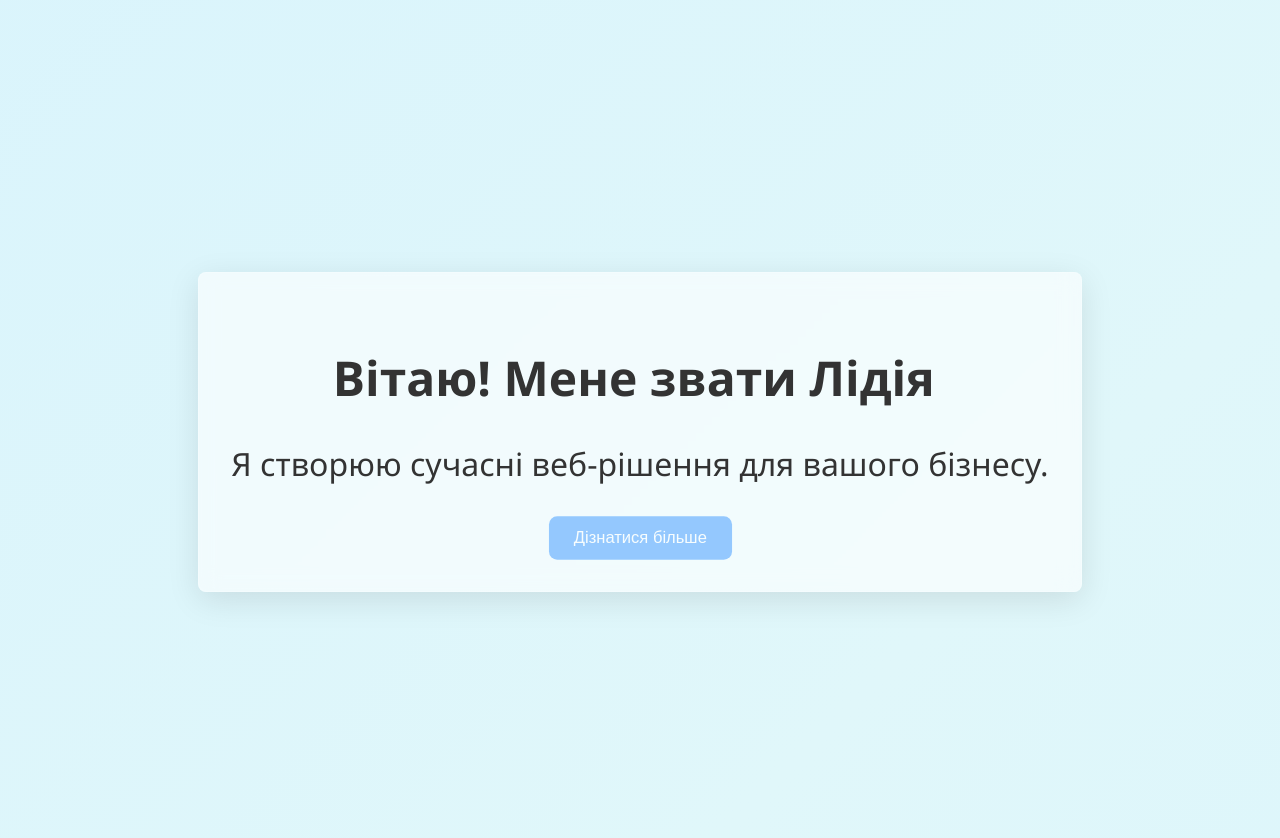
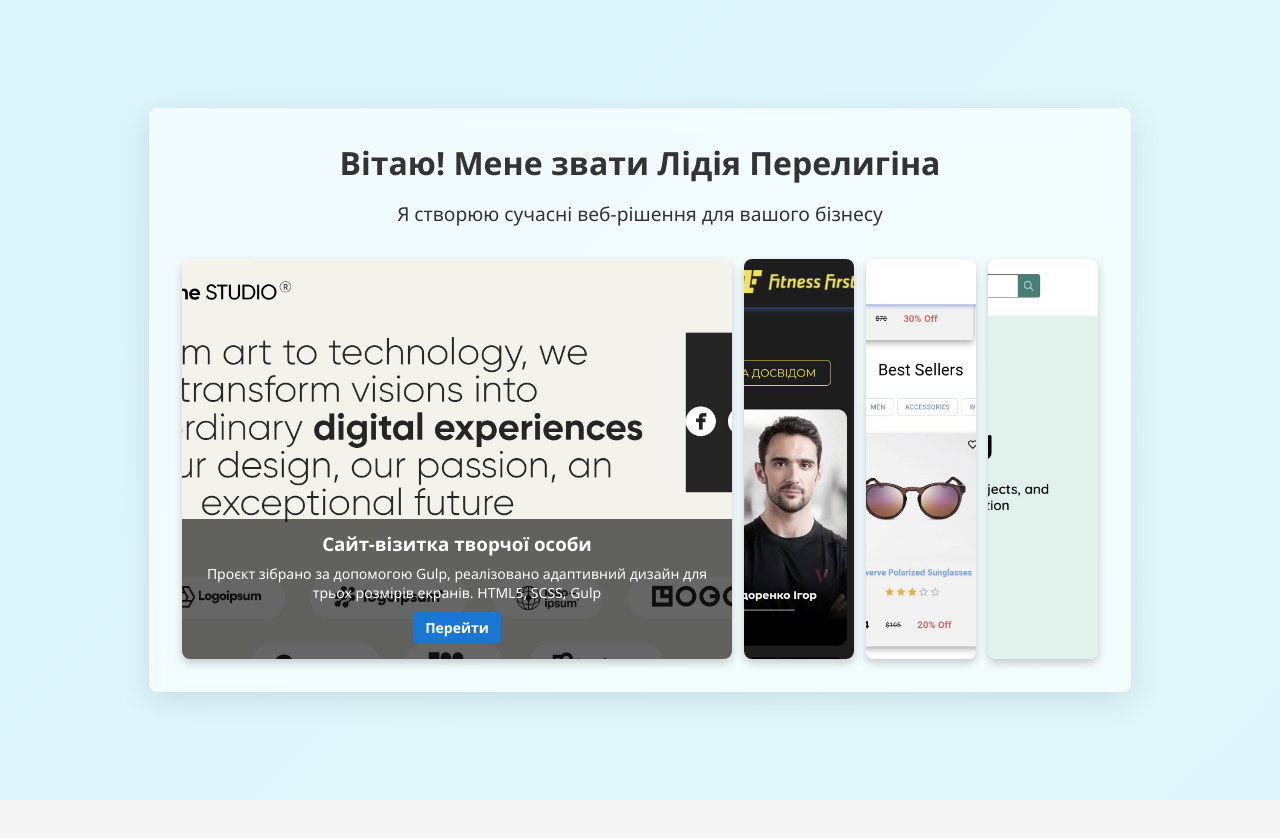
Before and after one commit to LidiiaPN/hero-animation-page, a React (Vite) app: page / in a window 1280 px wide. Shown: the top 838 px of the page. After the commit the page ends 800 px from the top, so only its background shows below. Built offline with nearby package versions, Linux system fonts and the light colour scheme.

Commit message:
додано акордеон з карток

```diff
--- a/package.json
+++ b/package.json
@@ -12,6 +12,10 @@
     "preview": "vite preview"
   },
   "dependencies": {
+    "@emotion/react": "^11.14.0",
+    "@emotion/styled": "^11.14.0",
+    "@mui/icons-material": "^7.1.0",
+    "@mui/material": "^7.1.0",
     "axios": "^1.8.4",
     "framer-motion": "^12.7.3",
     "prop-types": "^15.8.1",
--- a/src/components/HeroSection.jsx
+++ b/src/components/HeroSection.jsx
@@ -1,123 +1,50 @@
-/*import { motion } from 'framer-motion';
-
-export default function HeroSection() {
-  return (
-    <section className="hero">
-      <motion.h1
-        initial={{ opacity: 0, y: -50 }}
-        animate={{ opacity: 1, y: 0 }}
-        transition={{ duration: 0.8 }}
-      >
-        Вітаю! Мене звати Лідія
-      </motion.h1>
-
-      <motion.p
-        initial={{ opacity: 0, y: 30 }}
-        animate={{ opacity: 1, y: 0 }}
-        transition={{ duration: 1, delay: 0.3 }}
-      >
-        Я створюю сучасні веб-рішення для вашого бізнесу.
-      </motion.p>
-
-      <motion.button
-        initial={{ opacity: 0, scale: 0.8 }}
-        animate={{ opacity: 1, scale: 1 }}
-        transition={{ duration: 0.6, delay: 0.6 }}
-      >
-        Дізнатися більше
-      </motion.button>
-    </section>
-  );
-}*/
-/*
+import { useState } from 'react';
 import { motion } from 'framer-motion';
 
 export default function HeroSection() {
-  const title = 'Вітаю! Мене звати Лідія ';
+  const [activeIndex, setActiveIndex] = useState(0);
 
-  return (
-    <section className="hero">
-       <div className="glass-box">
-      <motion.h1
-        initial={{ opacity: 0 }}
-        animate={{ opacity: 1 }}
-        transition={{ duration: 1 }}
-      >
-        {title.split('').map((char, index) => (
-          <motion.span
-            key={index}
-            initial={{ opacity: 0, y: 20 }}
-            animate={{ opacity: 1, y: 0 }}
-            transition={{ delay: index * 0.05 }}
-            style={{ display: 'inline-block', whiteSpace: 'pre' }}
-  >
-    {char === ' ' ? '\u00A0' : char}
-
-          </motion.span>
-        ))}
-      </motion.h1>
-
-      <motion.p
-        initial={{ opacity: 0, y: 30 }}
-        animate={{ opacity: 1, y: 0 }}
-        transition={{ duration: 1, delay: 0.3 }}
-      >
-        Я створюю сучасні веб-рішення для вашого бізнесу.
-      </motion.p>
-
-      <motion.button
-        initial={{ opacity: 0, scale: 0.8 }}
-        animate={{ opacity: 1, scale: [1, 1.05, 1] }}
-        transition={{
-          duration: 1.5,
-          delay: 0.6,
-          repeat: Infinity,
-          repeatType: 'loop',
-        }}
-      >
-        Дізнатися більше
-      </motion.button>
-      </div>
-    </section>
-  );
-}
-*/
-import { motion } from 'framer-motion';
-
-export default function HeroSection() {
-  const title = 'Вітаю! Мене звати Лідія ';
+  const title = 'Вітаю! Мене звати Лідія Перелигіна';
 
   const projects = [
     {
       url: 'https://step-project2-f47290.gitlab.io/',
-      img: '/images/diane-project.jpg',
-      alt: 'Step Project',
+      img: './images/diane-project.jpg',
+      position: 'bottom',
+      alt: 'Сайт-візитка творчої особи',
+      description: 'Проєкт зібрано за допомогою Gulp, реалізовано адаптивний дизайн для трьох розмірів екранів. HTML5, SCSS, Gulp',
     },
     {
       url: 'https://sp-fitness-eb42cc.gitlab.io/',
-      img: '/images/fitness-project.jpg',
-      alt: 'Fitness Project',
+      img: './images/fitness-project.jpg',
+      position: 'top',
+      alt: 'Інформативний сайт для фітнес-центру',
+      description: 'Сторінка для фітнес-центру з динамічними функціями сортування та фільтрації. JavaScript, HTML5, CSS3',
     },
     {
       url: 'https://project-shop-sigma.vercel.app/',
-      img: '/images/shop-project.jpg',
-      alt: 'Online Shop',
+      img: './images/shop-project.jpg',
+      position: 'top',
+      alt: 'Інтернет-магазин спортивних товарів',
+      description: 'Магазин зі сторінками товарів і корзиною. React, Redux, React Router, Axios, MUI, Emotion, Formik, Yup, Vite, Sass, Jest, Node.js, MongoDB',
     },
     {
       url: 'https://tinyurl.com/4ejr5ner',
-      img: '/images/education-project.jpg',
-      alt: 'education center Project',
+      img: './images/education-project.jpg',
+      position: 'top',
+      alt: 'Адаптивний вебсайт для освітнього центру',
+      description: 'Використано медіа-запити для оптимізації на різних пристроях, включаючи мобільні телефони, планшети та десктопи. HTML5, CSS3, CSS Grid',
     },
   ];
 
   return (
-    <section className="hero">
-
+    <section className="hero" style={{ padding: '40px' }}>
       <div className="glass-box">
         <motion.h1
           initial={{ opacity: 0 }}
           animate={{ opacity: 1 }}
           transition={{ duration: 1 }}
+          style={{ fontSize: '2rem', marginBottom: '16px' }}
         >
           {title.split('').map((char, index) => (
             <motion.span
@@ -136,22 +63,78 @@ export default function HeroSection() {
           initial={{ opacity: 0, y: 30 }}
           animate={{ opacity: 1, y: 0 }}
           transition={{ duration: 1, delay: 0.3 }}
+          style={{ fontSize: '1.2rem', marginBottom: '24px' }}
         >
-          Я створюю сучасні веб-рішення для вашого бізнесу.
+          Я створюю сучасні веб-рішення для вашого бізнесу
         </motion.p>
 
-        <motion.button
-          initial={{ opacity: 0, scale: 0.8 }}
-          animate={{ opacity: 1, scale: [1, 1.05, 1] }}
-          transition={{
-            duration: 1.5,
-            delay: 0.6,
-            repeat: Infinity,
-            repeatType: 'loop',
-          }}
-        >
-          Дізнатися більше
-        </motion.button>
+        <div className="wrapper" style={{ display: 'flex', gap: '12px' }}>
+          <div className="options" style={{ display: 'flex', flexWrap: 'wrap', gap: '12px', width: '100%' }}>
+            {projects.map((project, index) => (
+              <motion.div
+                key={index}
+                className={`option ${index === activeIndex ? 'active' : ''}`}
+                onClick={() => setActiveIndex(index)}
+                initial={{ flex: 1 }}
+               animate={{ flex: index === activeIndex ? 5 : 1 }}
+                transition={{ duration: 0.5 }}
+                style={{
+                  flex: '1 1 200px',
+                  display: 'flex',
+                  flexDirection: 'column',
+                  justifyContent: 'flex-end',
+                  backgroundImage: `url(${project.img})`,
+                  backgroundSize: 'cover',
+                  backgroundPosition: project.position || 'left',
+                 // backgroundPosition: 'center',
+                  height: '300px',
+                  cursor: 'pointer',
+                  position: 'relative',
+                  color: '#fff',
+                  borderRadius: '8px',
+                  overflow: 'hidden',
+                  boxShadow: '0 4px 8px rgba(0,0,0,0.2)',
+                }}
+                title={project.alt}
+              >
+                {index === activeIndex && (
+                  <div
+                    style={{
+                      position: 'absolute',
+                      bottom: 0,
+                      left: 0,
+                      right: 0,
+                      top: '65%',
+                      background: 'rgba(0, 0, 0, 0.6)',
+                      padding: '12px',
+                      textAlign: 'center',
+                    }}
+                  >
+                    <h3 style={{ margin: '0 0 8px' }}>{project.alt}</h3>
+                    <p style={{ fontSize: '14px', marginBottom: '10px' }}>{project.description}</p>
+                    <a
+                      href={project.url}
+                      target="_blank"
+                      rel="noopener noreferrer"
+                      style={{
+                        display: 'inline-block',
+                        padding: '6px 12px',
+                        backgroundColor: '#1976d2',
+                        color: '#fff',
+                        borderRadius: '4px',
+                        textDecoration: 'none',
+                        fontWeight: 'bold',
+                        fontSize: '14px',
+                      }}
+                    >
+                      Перейти
+                    </a>
+                  </div>
+                )}
+              </motion.div>
+            ))}
+          </div>
+        </div>
       </div>
     </section>
   );
--- a/src/index.css
+++ b/src/index.css
@@ -1,4 +1,14 @@
-
+*{
+  margin:0;
+  padding:0;
+  box-sizing: border-box;
+}
+:root{
+  --option-height:300px;
+  --option-width:60px;
+  --gutter:10px;
+  --radius:1.875rem;
+}
 
 body {
   margin: 0;
@@ -89,3 +99,56 @@ body {
   box-shadow: 0 8px 32px rgba(0, 0, 0, 0.1);
   border: 1px solid rgba(255, 255, 255, 0.18);
 }
+
+.wrapper {
+  display: flex;
+  justify-content: center;
+  align-items: center;
+  margin-top: 32px;
+}
+
+.options {
+  display: flex;
+  gap: 16px;
+  flex-wrap: wrap;
+  max-width: 1000px;
+}
+
+.option {
+  width: 220px;
+  min-height: 400px;
+  border-radius: 12px;
+  overflow: hidden;
+  box-shadow: 0 2px 8px rgba(0,0,0,0.1);
+  transition: flex-grow 1.25s cubic-bezier(.17, .84, .44, 1);
+  cursor: pointer;
+}
+
+.option.active {
+
+  box-shadow: 0 8px 20px rgba(0,0,0,0.2);
+}
+
+.option:hover {
+  transform: scale(1.03);
+}
+
+.image-container {
+  width: 100%;
+  height: 200px;
+  overflow: hidden;
+}
+
+.text-container {
+  padding: 10px;
+  background-color: #fafafa;
+  font-size: 16px;
+  font-weight: 500;
+  text-align: center;
+}
+@media(max-width: 768px){
+  .options{flex-direction: column;
+    min-width: auto;
+    min-height: 300px;
+}
+}
```
Also changed, not shown: 1 other file (tests, documents, lock files or other folders).
